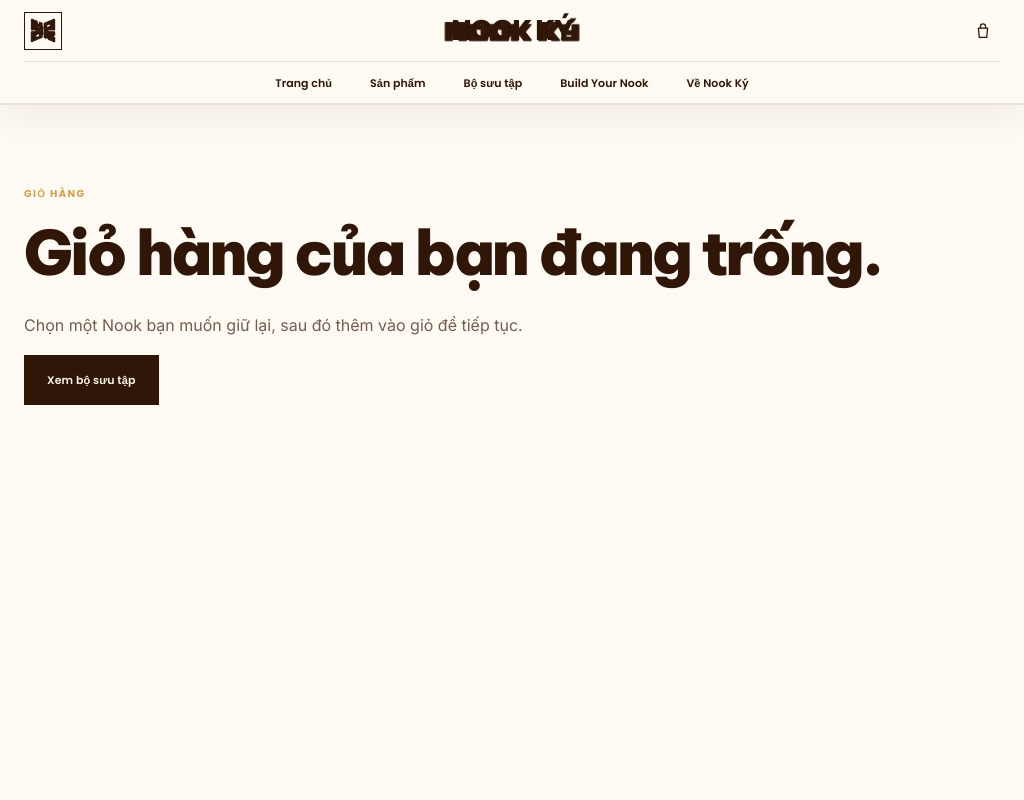
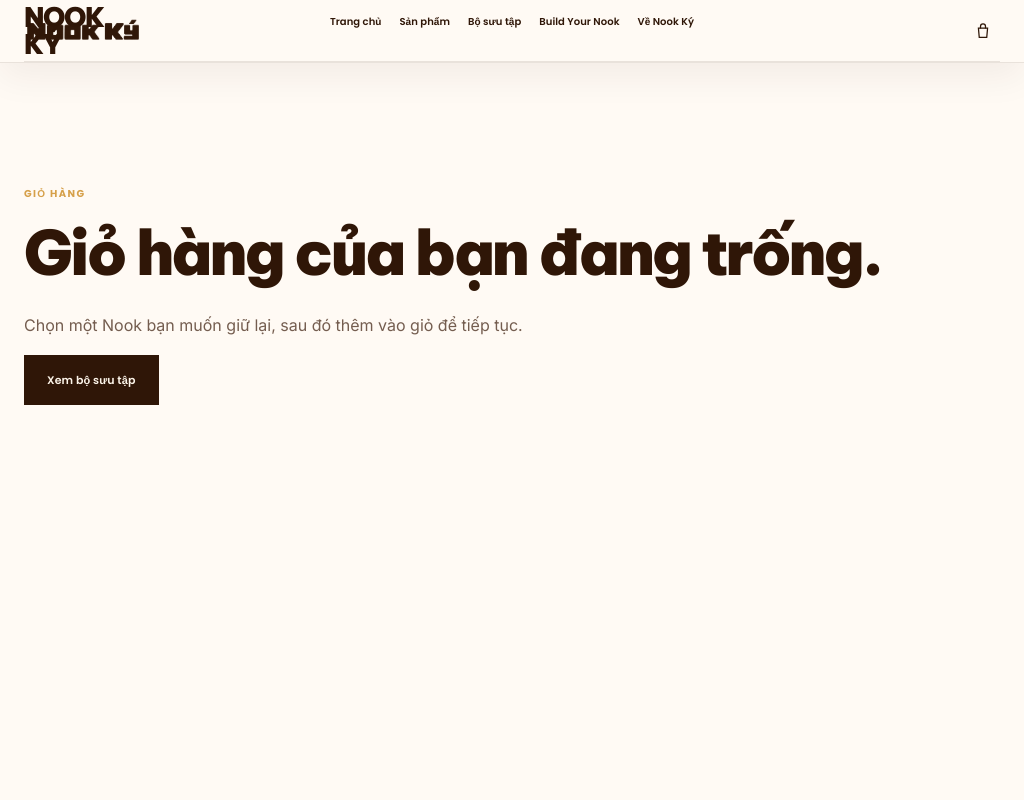
Before and after one commit to khai123lop7-glitch/nookky-web, a Next.js app: page /cart in a window 1024 px wide. Shown: the top 800 px of the page. Built offline with nearby package versions, Linux system fonts and the light colour scheme.

Commit message:
fix: make compact header single-row with CSS breakpoint

```diff
--- a/components/site/Header.module.css
+++ b/components/site/Header.module.css
@@ -1,39 +1,40 @@
-.compactDesktop :global(.nk-announcement) {
+@media (min-width: 801px) {
+  .compact :global(.nk-announcement) {
     display: none;
   }
 
-.compactDesktop :global(.nk-header__main) {
+  .compact :global(.nk-header__main) {
     min-height: 64px;
     height: 64px;
-  grid-template-columns: 160px 1fr 64px;
-  border-bottom: 1px solid rgba(47, 22, 7, .14);
+    grid-template-columns: 150px minmax(0, 1fr) 64px;
+    border-bottom: 1px solid rgba(47, 22, 7, .12);
   }
 
-.compactDesktop :global(.nk-symbol) {
+  .compact :global(.nk-symbol) {
     display: none;
   }
 
-.compactDesktop :global(.nk-wordmark) {
+  .compact :global(.nk-wordmark) {
     grid-column: 1;
     justify-self: start;
     min-width: 0;
     z-index: 3;
   }
 
-.compactDesktop :global(.nk-wordmark img) {
-  width: 128px;
-  max-height: 34px;
+  .compact :global(.nk-wordmark img) {
+    width: 124px;
+    max-height: 32px;
     object-fit: contain;
     object-position: left center;
   }
 
-.compactDesktop :global(.nk-header__tools) {
+  .compact :global(.nk-header__tools) {
     grid-column: 3;
     justify-self: end;
     z-index: 3;
   }
 
-.compactDesktop :global(.nk-nav) {
+  .compact :global(.nk-nav) {
     position: absolute;
     z-index: 2;
     top: 0;
@@ -42,24 +43,32 @@
     height: 64px;
     min-height: 64px;
     transform: translateX(-50%);
-  gap: 30px;
+    gap: clamp(20px, 2.1vw, 32px);
     border: 0;
     background: transparent;
   }
 
-.compactDesktop :global(.nk-nav a) {
+  .compact :global(.nk-nav a) {
     padding: 0;
-  font-size: 12px;
+    font-size: 11px;
+    white-space: nowrap;
+  }
 }
 
-@media (max-width: 1040px) {
-  .compactDesktop :global(.nk-nav) {
-    gap: 20px;
+@media (min-width: 801px) and (max-width: 1080px) {
+  .compact :global(.nk-header__main) {
+    grid-template-columns: 118px minmax(0, 1fr) 52px;
   }
-  .compactDesktop :global(.nk-nav a) {
-    font-size: 11px;
+
+  .compact :global(.nk-wordmark img) {
+    width: 108px;
   }
-  .compactDesktop :global(.nk-wordmark img) {
-    width: 112px;
+
+  .compact :global(.nk-nav) {
+    gap: 18px;
+  }
+
+  .compact :global(.nk-nav a) {
+    font-size: 10px;
   }
 }
```
Lines whose indentation alone changed are shown as unchanged.
